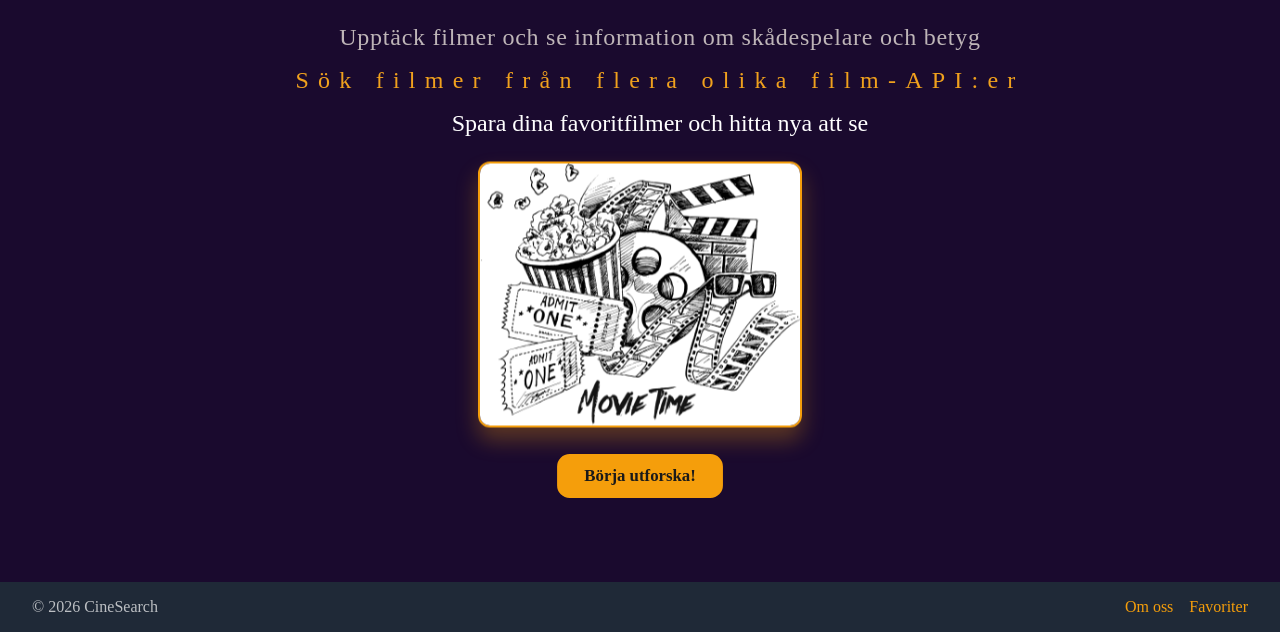
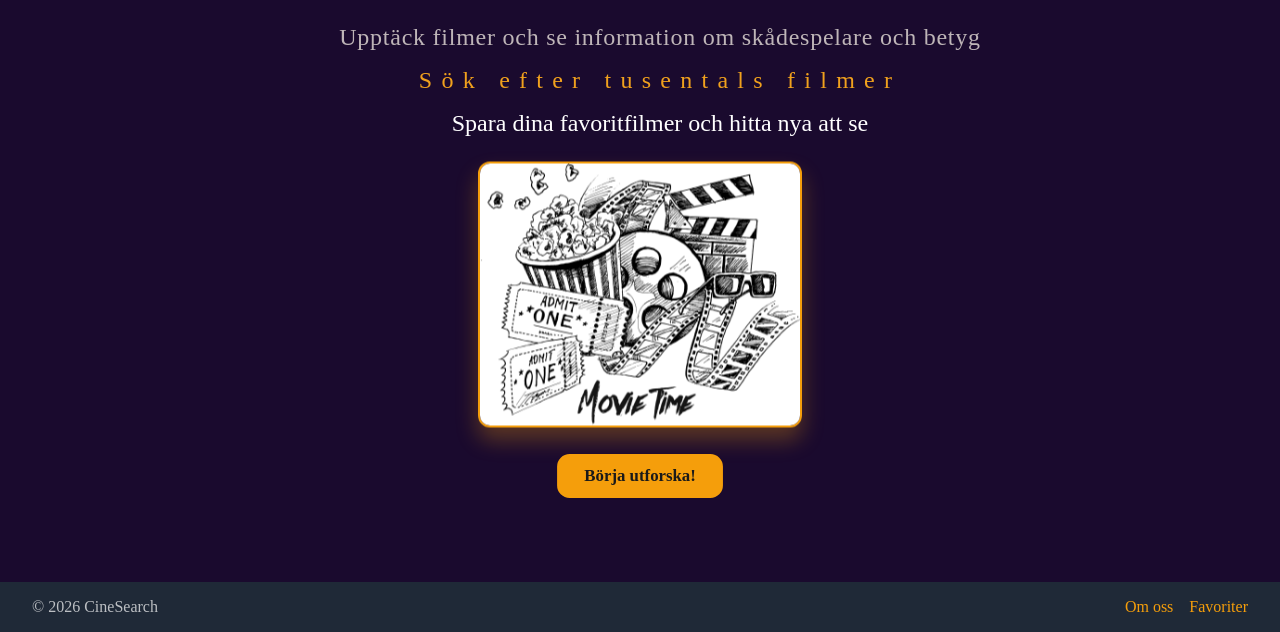
Before and after one commit to aliatwood/Frontend-projekt, a website built with Vite: page src/index.html in a window 1280 px wide. Shown: the part 228-860 px from the top of the page. Built offline with nearby package versions, Linux system fonts and the light colour scheme.

Commit message:
uppdatera index.html

```diff
--- a/src/index.html
+++ b/src/index.html
@@ -26,7 +26,7 @@
                 <h1>CineSearch</h1>
                 <ul>
                     <li>Upptäck filmer och se information om skådespelare och betyg</li>
-                    <li>Sök filmer från flera olika film-API:er</li>
+                    <li>Sök efter tusentals filmer</li>
                     <li>Spara dina favoritfilmer och hitta nya att se</li>
                 </ul>
             </div>
```
